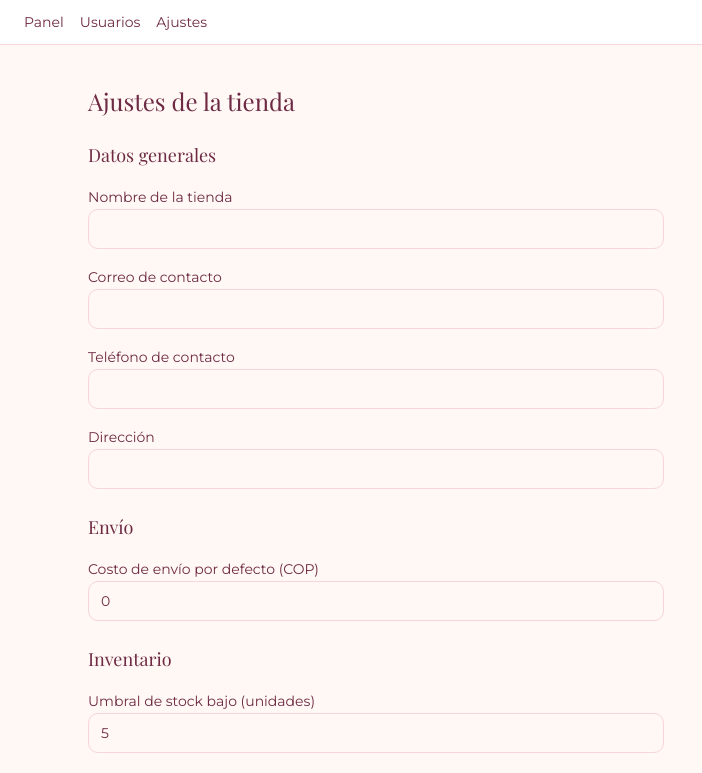
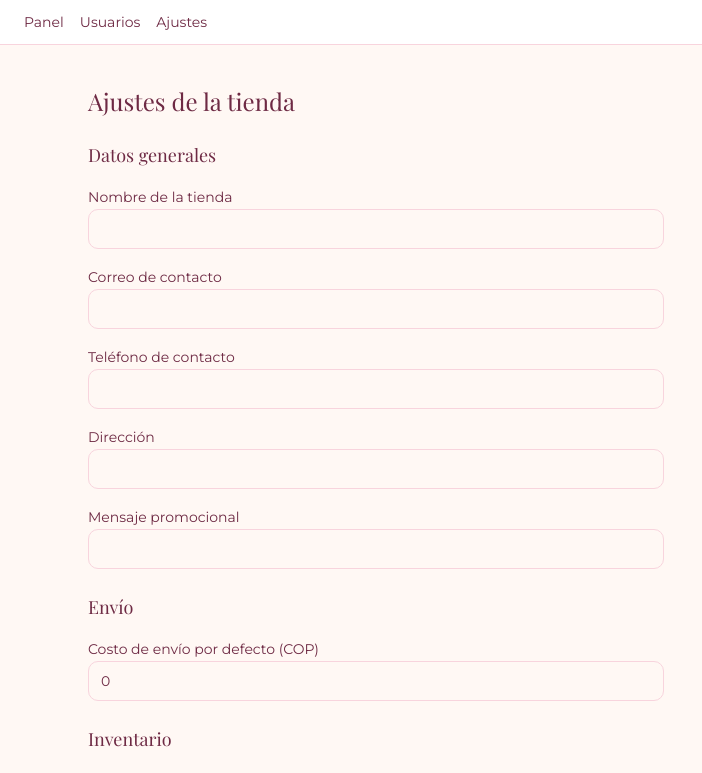
Before and after one commit to elkintab8307/merylay-boutique, a Next.js app: page /superadmin/ajustes in a window 1280 px wide. Shown: the top 773 px of the page, without its empty margins (0-702 px from the left). Built offline with nearby package versions, Linux system fonts and the light colour scheme; no server answers; the database is empty.

Commit message:
feat: campo de mensaje promocional en Ajustes

```diff
--- a/src/app/superadmin/ajustes/ajustes-form.tsx
+++ b/src/app/superadmin/ajustes/ajustes-form.tsx
@@ -91,6 +91,20 @@ export function AjustesForm({
           <Input id="direccion" {...register("direccion")} />
           {errors.direccion && (
             <p className="text-sm text-red-600">{errors.direccion.message}</p>
+          )}
+        </div>
+        <div>
+          <label
+            htmlFor="mensajePromocional"
+            className="text-sm text-brand-ciruela"
+          >
+            Mensaje promocional
+          </label>
+          <Input id="mensajePromocional" {...register("mensajePromocional")} />
+          {errors.mensajePromocional && (
+            <p className="text-sm text-red-600">
+              {errors.mensajePromocional.message}
+            </p>
           )}
         </div>
       </div>
```
